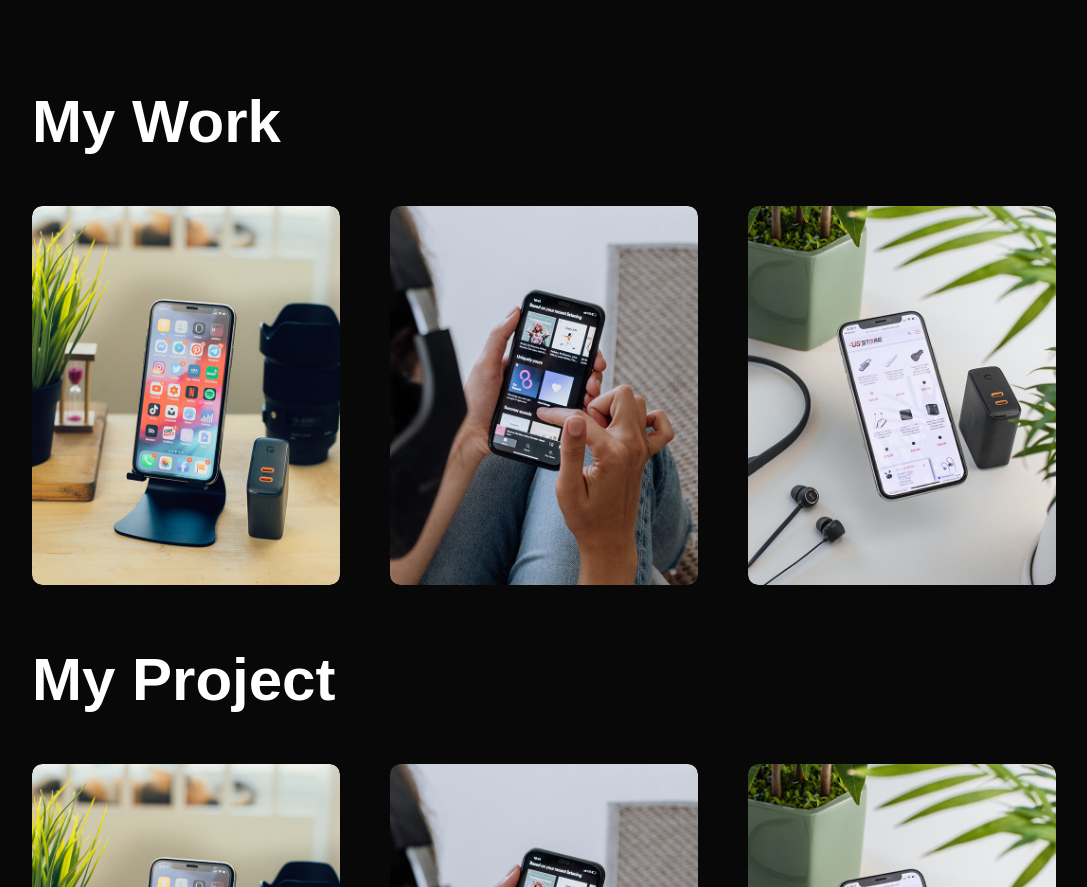
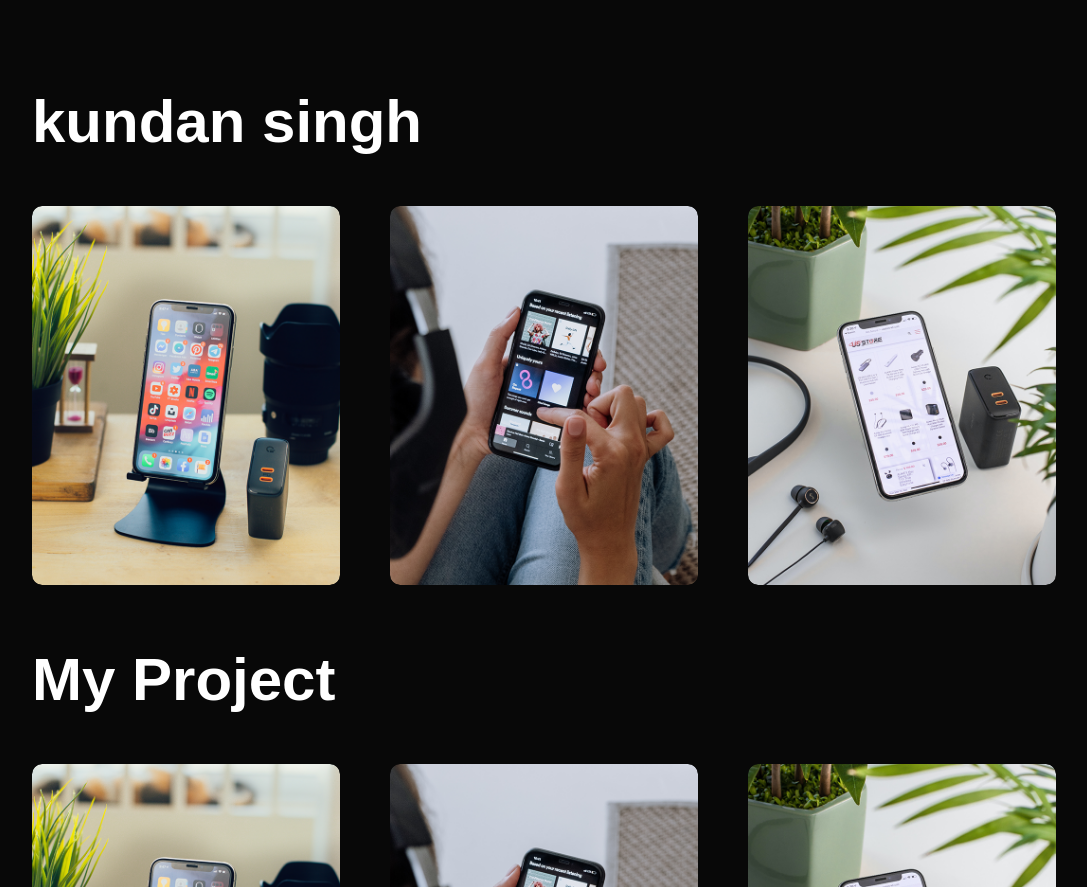
Before and after one commit to Dilip-BCA-Student/My_Portfolio, a plain HTML site: page index.html in a window 1280 px wide. Shown: the part 1883-2770 px from the top of the page, without its empty margins (96-1183 px from the left). Drawn offline with Linux system fonts and the light colour scheme.

Commit message:
kundan singh

```diff
--- a/index.html
+++ b/index.html
@@ -180,7 +180,7 @@
         <!---------------Portfolio section------------------->
         <div id="Portfolio">
             <div class="container">
-                <h1 class="sub-title">My Work</h1>
+                <h1 class="sub-title">kundan singh</h1>
                 <div class="work-list">
                     <div class="work">
                         <img src="images/work-1.png" alt="">
```
